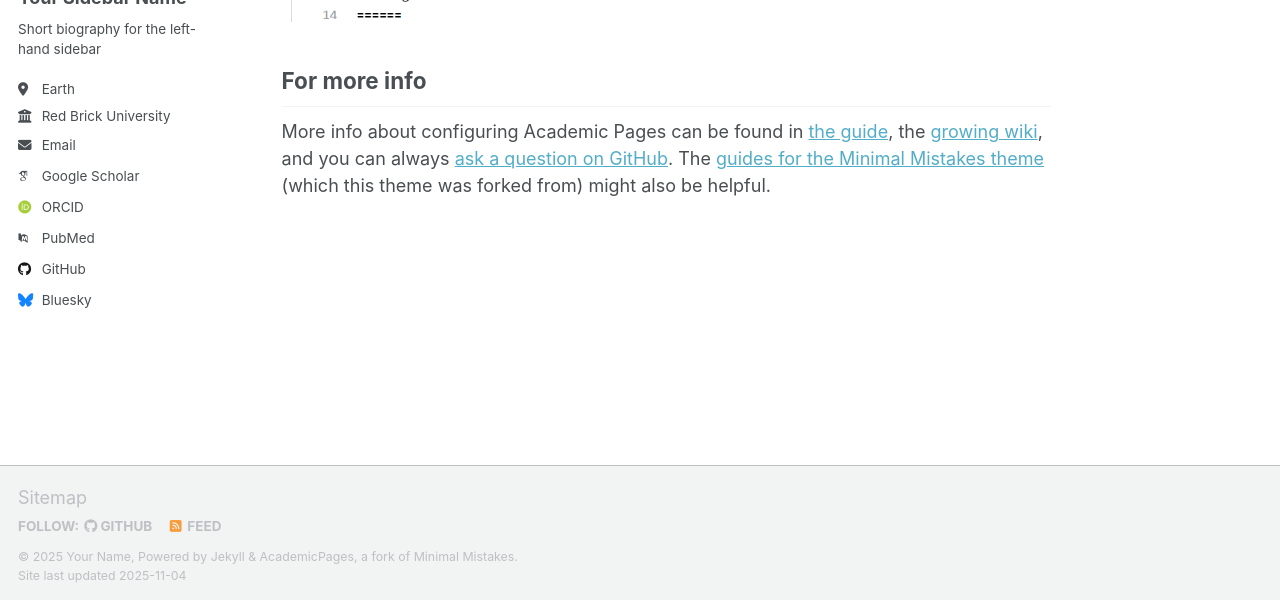
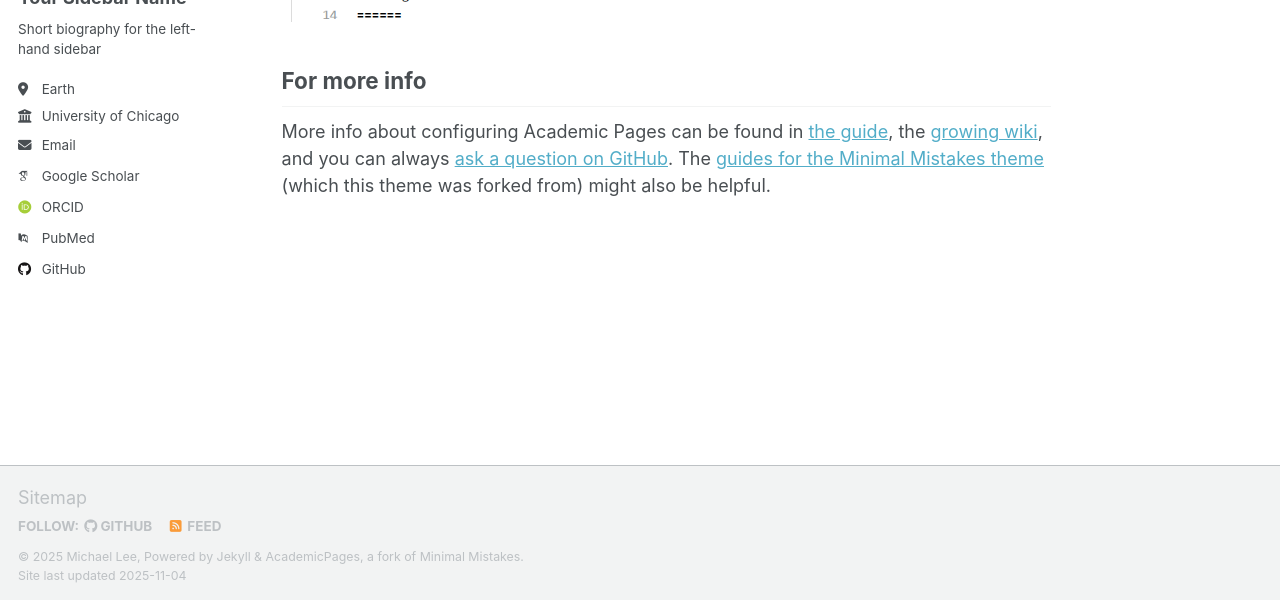
Before and after one commit to leemichaeljh/leemichaeljh.github.io, a Jekyll site: the page built from _pages/about.md, in a window 1280 px wide and 900 px high, scrolled down 2880 px. Shown: the part 297-897 px from the top of the window. Built offline with Jekyll 4.4.1, drawn with Linux system fonts in a browser that asks for light colours; some web fonts are replaced; a script that is not in the unit is left out.

Commit message:
Update personal information in _config.yml

```diff
--- a/_config.yml
+++ b/_config.yml
@@ -11,7 +11,7 @@ locale                   : "en-US"
 site_theme               : "default" # Currently available options are "default", "air"
 title                    : "Your Name / Site Title"
 title_separator          : "-"
-name                     : &name "Your Name"
+name                     : &name "Michael Lee"
 description              : &description "Your Name's academic portfolio"   # Update this with a general description of your site, this is the default if not overridden by a page
 url                      : https://academicpages.github.io # The base hostname & protocol for your site e.g. "https://[your GitHub username].github.io",
                                                            # or if you already have some other page hosted on Github then use "https://[your GitHub username].github.io/[Your Repo Name]"
@@ -28,9 +28,9 @@ author:
   pronouns         : # example: "she/her"
   bio              : "Short biography for the left-hand sidebar"
   location         : "Earth"
-  employer         : "Red Brick University"
+  employer         : "University of Chicago"
   uri              : # URL
-  email            : "none@example.org"
+  email            : "leemichaeljh@uchicago.edu"
 
   # Academic websites
   academia         : # URL
@@ -54,7 +54,7 @@ author:
 
   # Social media
   artstation       : # Username
-  bluesky          : "bsky.app" # Replace this with you Bluesky username
+  bluesky          : # "bsky.app" # Replace this with you Bluesky username
   facebook         : # Username
   flickr           : # Username
   foursquare       : # Username
```
